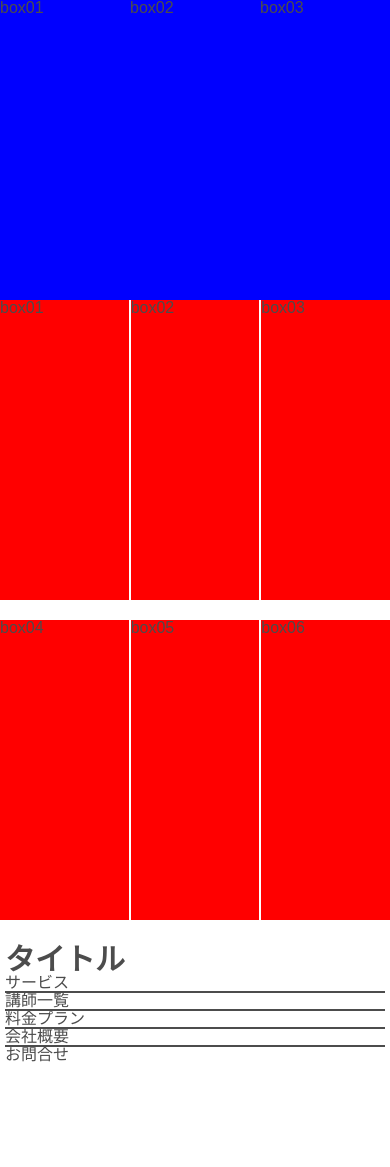
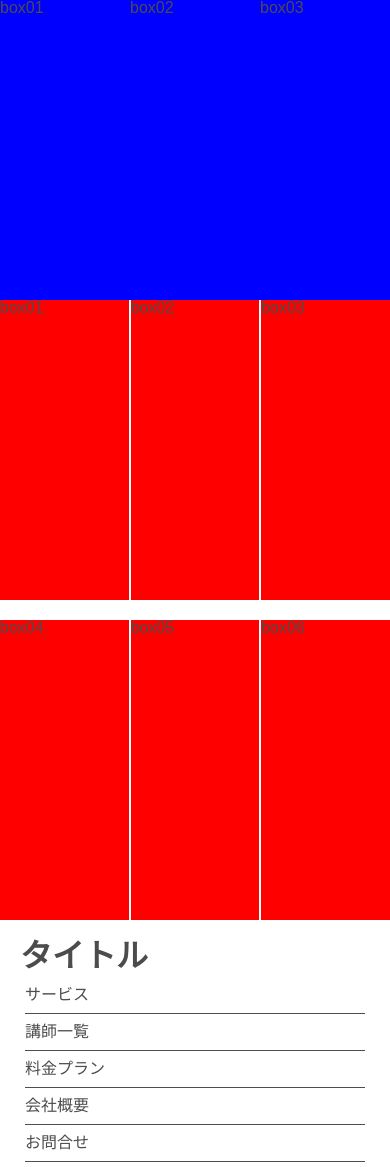
Before and after one commit to hitomi0406/dezasuta, a plain HTML site: page kadai02_hitomi/index.html in a window 390 px wide. Before the commit the page ends 1068 px from the top, so only its background shows below. Drawn offline with Linux system fonts and the light colour scheme.

Commit message:
kadai02_hitomi02

```diff
--- a/kadai02_hitomi/css/style.css
+++ b/kadai02_hitomi/css/style.css
@@ -1,28 +1,33 @@
 @charset "UTF-8";
 
+    .box {
+        max-width: 960px;
+        margin: 0 auto;
+        display: flex;
+        justify-content: space-between;
+    }
+
     .box div {
-        max-width: 960px;
         width: 300px;
         height: 300px;
         background: blue;
     }
-    .box {
+
+    .box02 {
+        max-width: 960px;
+        margin: 0 auto;
         display: flex;
+        flex-wrap: wrap;
         justify-content: space-between;
     }
 
     .box02 div {
-        max-width: 960px;
         width: 33%;
         height: 300px;
         margin-bottom: 20px;
         background: red;
     }
-    .box02 {
-        display: flex;
-        flex-wrap: wrap;
-        justify-content: space-between;
-    }
+
 
     .nav__list {
         color: #4e4e4e;
@@ -32,6 +37,15 @@
         justify-content: flex-end;
     }
 
+    .nav__item {
+        padding: 10px 20px;
+        border-left: 1px solid #4e4e4e;
+    }
+
+    .nav__item:first-child {
+        border: none;
+    }
+
     .nav__item01 {
         font-weight: bold;
         font-size: 30px;
@@ -39,13 +53,24 @@
         justify-content: flex-start;
     }
 
-    .nav__item02 {
-        border: 1px solid ;
+    .header__inner {
         display: flex;
-        justify-content: flex-start;
+        justify-content: space-between;
     }
 
     @media screen and (max-width: 767px) {
+        .header__inner {
+            flex-direction: column;
+            padding: 0 20px;
+        }
+        .nav__item {
+            padding: 10px 0;
+            border-left: none;
+            border-bottom: 1px solid #4e4e4e;
+        }
+        .nav__item:first-child {
+            border-bottom: 1px solid #4e4e4e;
+        }
         .nav__list {
             flex-direction: column;
         }
--- a/kadai02_hitomi/index.html
+++ b/kadai02_hitomi/index.html
@@ -25,22 +25,18 @@
         <div>box06</div>
     </div>
 
+    <div class="header__inner">
+        <h1>タイトル</h1>
         <nav>
             <ul class="nav__list">
-            <li class="nav__item01"><a href="">タイトル</a></li>
                 <li class="nav__item"><a href="">サービス</a></li>
-            <li class="nav__item02"></li>
                 <li class="nav__item"><a href="">講師一覧</a></li>
-            <li class="nav__item02"></li>
                 <li class="nav__item"><a href="">料金プラン</a></li>
-            <li class="nav__item02"></li>
                 <li class="nav__item"><a href="">会社概要</a></li>
-            <li class="nav__item02"></li>
                 <li class="nav__item"><a href="">お問合せ</a></li>
-
             </ul>
         </nav>
-
+    </div>
 </body>
 
 </html>
```
Lines whose indentation alone changed are shown as unchanged.
